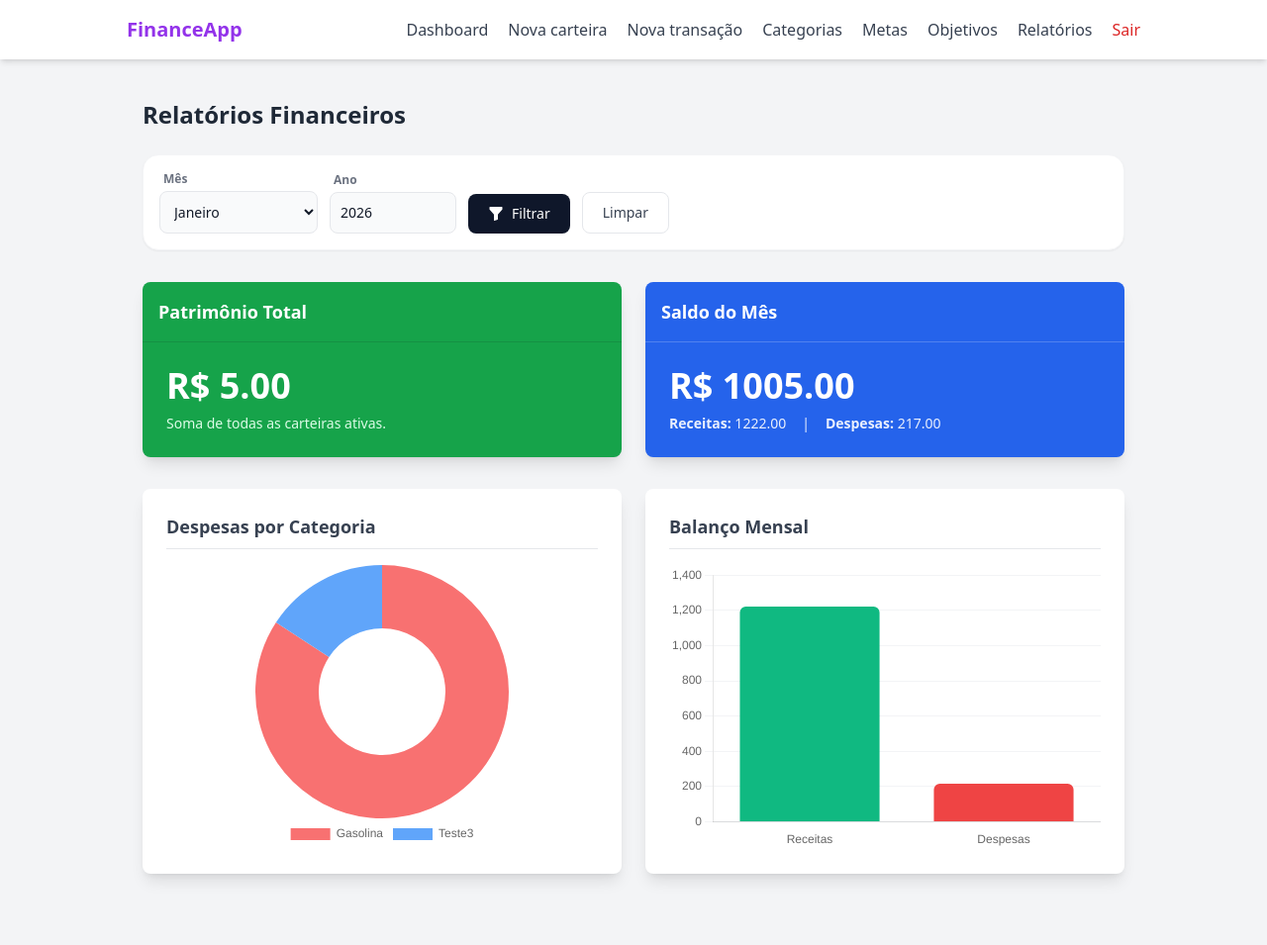
After one commit to ASJoaoVictor/projeto_final_poo_2025.2, a Flask app: page /teste/ in a window 1280 px wide. The commit adds this page. Shown: the whole page at 99% size. Run offline with Flask 3, Linux system fonts and the light colour scheme; a user stored in the database is signed in; some libraries are stand-ins or nearby versions.

Commit message:
funções de gerar relatórios

```diff
--- a/app.py
+++ b/app.py
@@ -6,6 +6,7 @@ from routes.transaction_routes import transaction_bp
 from routes.category_routes import category_bp
 from routes.goal_routes import goal_bp
 from routes.objective_routes import objective_bp
+from routes.report_routes import report_bp
 from extensions import db, login_manager
 from models.user import User
 from utils import seeder
@@ -38,6 +39,7 @@ def create_app():
     app.register_blueprint(category_bp)
     app.register_blueprint(goal_bp)
     app.register_blueprint(objective_bp)
+    app.register_blueprint(report_bp)
 
     @app.route("/")
     def default():
--- /dev/null
+++ b/controllers/report_controller.py
@@ -0,0 +1,61 @@
+from sqlalchemy import func, extract
+from extensions import db
+from models.transaction import Transaction
+from models.category import Category
+from models.wallet import Wallet
+
+class ReportController:
+
+    @staticmethod
+    def get_expenses_by_category(user_id, month, year):
+        """RF9.1: Retorna gastos agrupados por categoria para o mês/ano."""
+
+        # Query: Soma o valor das transações, agrupando pelo nome da categoria
+        # AJUSTE: Adicionado .join(Wallet) e filtro por Wallet.user_id
+        results = db.session.query(Category.name, func.sum(Transaction.value))\
+            .join(Category, Transaction.category_id == Category.id)\
+            .join(Wallet, Transaction.wallet_id == Wallet.id)\
+            .filter(Wallet.user_id == user_id)\
+            .filter(Transaction.transaction_type == 'expense')\
+            .filter(extract('month', Transaction.created_at) == month)\
+            .filter(extract('year', Transaction.created_at) == year)\
+            .group_by(Category.name)\
+            .all()
+
+        # Retorna lista de tuplas: [('Alimentação', 500.00), ('Lazer', 200.00)]
+        return results if results else []
+
+    @staticmethod
+    def get_monthly_summary(user_id, month, year):
+        """RF9.2: Retorna totais de Receita, Despesa e Saldo do mês."""
+
+        # AJUSTE: Transaction.query.join(Wallet) para filtrar pelo dono da carteira
+        transactions = Transaction.query\
+            .join(Wallet, Transaction.wallet_id == Wallet.id)\
+            .filter(Wallet.user_id == user_id)\
+            .filter(extract('month', Transaction.created_at) == month)\
+            .filter(extract('year', Transaction.created_at) == year)\
+            .all()
+
+        total_income = sum(t.value for t in transactions if t.transaction_type == 'income')
+        total_expense = sum(t.value for t in transactions if t.transaction_type == 'expense')
+
+        # O saldo aqui é puramente matemático do mês (Receita - Despesa)
+        monthly_balance = total_income - total_expense
+
+        return {
+            "income": total_income,
+            "expense": total_expense,
+            "balance": monthly_balance
+        }
+
+    @staticmethod
+    def get_consolidated_wallet_balance(user_id):
+        """RF9.3: Soma o saldo atual de TODAS as carteiras ativas."""
+
+        # Aqui não precisa de ajuste, pois Wallet tem user_id direto
+        result = db.session.query(func.sum(Wallet.current_balance))\
+            .filter(Wallet.user_id == user_id, Wallet.is_active == True)\
+            .scalar() # scalar() retorna um único valor
+
+        return result if result else 0.0
--- a/routes/goal_routes.py
+++ b/routes/goal_routes.py
@@ -32,6 +32,7 @@ def goal_index_page():
 
     goals_data = []
 
+    #Temporario
     for goal in goals:
         current_amount = 0
         if goal.category:
--- a/routes/objective_routes.py
+++ b/routes/objective_routes.py
@@ -28,6 +28,7 @@ def objective_index_page():
     categories = CategoryController.get_user_categories(current_user.id)
     objectives = ObjectiveController.get_objectives_user(current_user.id)
 
+    #Temporario
     objectives_data = []
     for objective in objectives:
         if objective.wallet:
--- /dev/null
+++ b/routes/report_routes.py
@@ -0,0 +1,36 @@
+from flask import Blueprint, render_template, request, jsonify
+from controllers.report_controller import ReportController
+from datetime import datetime
+from flask_login import login_required, current_user
+# Importe o ReportController criado acima
+
+report_bp = Blueprint('report_bp', __name__, url_prefix='/teste')
+
+@report_bp.route("/", methods=["GET"])
+def report_page():
+    today = datetime.now()
+
+    # Filtros da URL (ou padrão mês atual)
+    selected_month = request.args.get("month", today.month, type=int)
+    selected_year = request.args.get("year", today.year, type=int)
+
+    # 1. Dados Consolidados (RF9.3)
+    total_patrimony = ReportController.get_consolidated_wallet_balance(current_user.id)
+
+    # 2. Resumo Mensal (RF9.2)
+    monthly_summary = ReportController.get_monthly_summary(current_user.id, selected_month, selected_year)
+
+    # 3. Dados por Categoria (RF9.1)
+    category_data = ReportController.get_expenses_by_category(current_user.id, selected_month, selected_year)
+
+    # Prepara dados para o Chart.js (separa labels e values)
+    cat_labels = [row[0] for row in category_data] # Nomes das categorias
+    cat_values = [row[1] for row in category_data] # Valores somados
+
+    return render_template("report/index.html",
+                           total_patrimony=total_patrimony,
+                           monthly_summary=monthly_summary,
+                           cat_labels=cat_labels,
+                           cat_values=cat_values,
+                           selected_month=selected_month,
+                           selected_year=selected_year)
--- a/routes/transaction_routes.py
+++ b/routes/transaction_routes.py
@@ -46,7 +46,9 @@ def transaction_page():
                            total_income=total_income,
                            total_expense=total_expense,
                            total_balance=total_balance,
-                           categories = categories)
+                           categories = categories,
+                           selected_month=selected_month,
+                           selected_year=selected_year)
 
 @transaction_bp.route("/new", methods=["GET"])
 @login_required
--- a/templates/base.html
+++ b/templates/base.html
@@ -46,6 +46,7 @@
                 <a href="{{ url_for('category_bp.category_index_page') }}" class="hover:text-purple-600 transition">Categorias</a>
                 <a href="{{ url_for('goal_bp.goal_index_page') }}" class="hover:text-purple-600 transition">Metas</a>
                 <a href="{{ url_for('objective_bp.objective_index_page') }}" class="hover:text-purple-600 transition">Objetivos</a>
+                <a href="{{ url_for('report_bp.report_page') }}" class="hover:text-purple-600 transition">Relatórios</a>
 
                 <a href="{{ url_for('auth_bp.logout') }}"
                    class="text-red-600 font-medium hover:text-red-700 transition">
--- /dev/null
+++ b/templates/report/index.html
@@ -0,0 +1,146 @@
+{% extends "base.html" %}
+
+{% block content %}
+<div class="max-w-6xl mx-auto">
+    <h2 class="text-2xl font-bold text-gray-800 mb-6">Relatórios Financeiros</h2>
+
+    <div class="bg-white p-4 rounded-2xl shadow-sm border border-gray-100 mb-8">
+        <form class="flex flex-wrap items-end gap-3" method="GET">
+
+            <div class="flex flex-col w-full sm:w-40">
+                <label for="month" class="text-xs font-semibold text-gray-500 mb-1 ml-1">Mês</label>
+                <select name="month" id="month" class="bg-gray-50 border border-gray-200 text-gray-900 text-sm rounded-lg focus:ring-slate-800 focus:border-slate-800 block w-full p-2.5">
+                    {% set meses = ['Janeiro', 'Fevereiro', 'Março', 'Abril', 'Maio', 'Junho', 'Julho', 'Agosto', 'Setembro', 'Outubro', 'Novembro', 'Dezembro'] %}
+                    {% for m in range(1, 13) %}
+                    <option value="{{ m }}" {% if m == selected_month %}selected{% endif %}>
+                        {{ meses[m-1] }}
+                    </option>
+                    {% endfor %}
+                </select>
+            </div>
+
+            <div class="flex flex-col w-full sm:w-32">
+                <label for="year" class="text-xs font-semibold text-gray-500 mb-1 ml-1">Ano</label>
+                <input type="number" name="year" id="year" class="bg-gray-50 border border-gray-200 text-gray-900 text-sm rounded-lg focus:ring-slate-800 focus:border-slate-800 block w-full p-2.5" value="{{ selected_year }}">
+            </div>
+
+            <button type="submit" class="flex items-center justify-center gap-2 bg-slate-900 hover:bg-slate-800 text-white font-medium rounded-lg text-sm px-5 py-2.5 transition-colors focus:outline-none focus:ring-4 focus:ring-gray-300">
+                <svg xmlns="http://www.w3.org/2000/svg" width="16" height="16" fill="currentColor" viewBox="0 0 16 16">
+                    <path d="M1.5 1.5A.5.5 0 0 1 2 1h12a.5.5 0 0 1 .5.5v2a.5.5 0 0 1-.128.334L10 8.692V13.5a.5.5 0 0 1-.342.474l-3 1A.5.5 0 0 1 6 14.5V8.692L1.628 3.834A.5.5 0 0 1 1.5 3.5v-2z"/>
+                </svg>
+                Filtrar
+            </button>
+
+            <a href="{{ url_for('report_bp.report_page') }}" class="flex items-center justify-center bg-white border border-gray-200 hover:bg-gray-50 text-gray-700 font-medium rounded-lg text-sm px-5 py-2.5 transition-colors">
+                Limpar
+            </a>
+
+        </form>
+    </div>
+
+    <div class="grid grid-cols-1 md:grid-cols-2 gap-6 mb-8">
+        <div class="bg-green-600 text-white rounded-lg shadow-lg overflow-hidden">
+            <div class="p-4 border-b border-green-700/50">
+                <h3 class="font-semibold text-lg">Patrimônio Total</h3>
+            </div>
+            <div class="p-6">
+                <p class="text-4xl font-bold">R$ {{ "%.2f"|format(total_patrimony) }}</p>
+                <p class="text-green-100 text-sm mt-2">Soma de todas as carteiras ativas.</p>
+            </div>
+        </div>
+
+        <div class="{{ 'bg-blue-600' if monthly_summary.balance >= 0 else 'bg-red-600' }} text-white rounded-lg shadow-lg overflow-hidden">
+            <div class="p-4 border-b border-white/20">
+                <h3 class="font-semibold text-lg">Saldo do Mês</h3>
+            </div>
+            <div class="p-6">
+                <p class="text-4xl font-bold">R$ {{ "%.2f"|format(monthly_summary.balance) }}</p>
+                <div class="flex items-center gap-4 text-sm mt-2 opacity-90">
+                    <span><span class="font-semibold">Receitas:</span> {{ "%.2f"|format(monthly_summary.income) }}</span>
+                    <span>|</span>
+                    <span><span class="font-semibold">Despesas:</span> {{ "%.2f"|format(monthly_summary.expense) }}</span>
+                </div>
+            </div>
+        </div>
+    </div>
+
+    <div class="grid grid-cols-1 md:grid-cols-2 gap-6 mb-8">
+        <div class="bg-white rounded-lg shadow-lg p-6 flex flex-col h-full">
+            <h3 class="text-lg font-bold text-gray-700 mb-4 border-b pb-2">Despesas por Categoria</h3>
+            <div class="flex-grow relative w-full h-72">
+                <canvas id="categoryChart"></canvas>
+            </div>
+        </div>
+
+        <div class="bg-white rounded-lg shadow-lg p-6 flex flex-col h-full">
+            <h3 class="text-lg font-bold text-gray-700 mb-4 border-b pb-2">Balanço Mensal</h3>
+            <div class="flex-grow relative w-full h-72">
+                <canvas id="balanceChart"></canvas>
+            </div>
+        </div>
+    </div>
+</div>
+
+<script src="https://cdn.jsdelivr.net/npm/chart.js"></script>
+
+<script>
+    const commonOptions = {
+        responsive: true,
+        maintainAspectRatio: false,
+    };
+
+    // --- Gráfico 1 ---
+    const ctxCat = document.getElementById('categoryChart').getContext('2d');
+    const labelsCat = {{ cat_labels | safe }};
+    const dataCat = {{ cat_values | safe }};
+
+    if (labelsCat.length > 0) {
+        new Chart(ctxCat, {
+            type: 'doughnut',
+            data: {
+                labels: labelsCat,
+                datasets: [{
+                    data: dataCat,
+                    backgroundColor: ['#F87171', '#60A5FA', '#FBBF24', '#34D399', '#A78BFA', '#F472B6'],
+                    borderWidth: 0
+                }]
+            },
+            options: {
+                ...commonOptions,
+                plugins: { legend: { position: 'bottom' } }
+            }
+        });
+    } else {
+        document.getElementById('categoryChart').parentNode.innerHTML =
+            "<div class='flex items-center justify-center h-full text-gray-400'>Nenhuma despesa este mês.</div>";
+    }
+
+    // --- Gráfico 2 ---
+    const ctxBal = document.getElementById('balanceChart').getContext('2d');
+    new Chart(ctxBal, {
+        type: 'bar',
+        data: {
+            labels: ['Receitas', 'Despesas'],
+            datasets: [{
+                label: 'Total (R$)',
+                data: [{{ monthly_summary.income }}, {{ monthly_summary.expense }}],
+                backgroundColor: ['#10B981', '#EF4444'], // Verde e Vermelho do Tailwind
+                borderRadius: 6
+            }]
+        },
+        options: {
+            ...commonOptions,
+            plugins: { legend: { display: false } },
+            scales: {
+                y: {
+                    beginAtZero: true,
+                    grid: { color: '#f3f4f6' }
+                },
+                x: {
+                    grid: { display: false }
+                }
+            }
+        }
+    });
+</script>
+{% endblock %}
```
Also changed, not shown: templates/transaction/index.html (+7 -18 lines), instance/finance.db.
